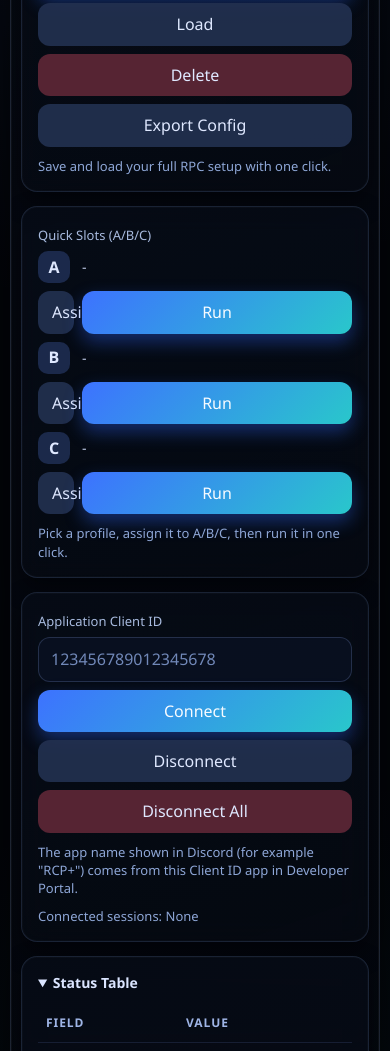
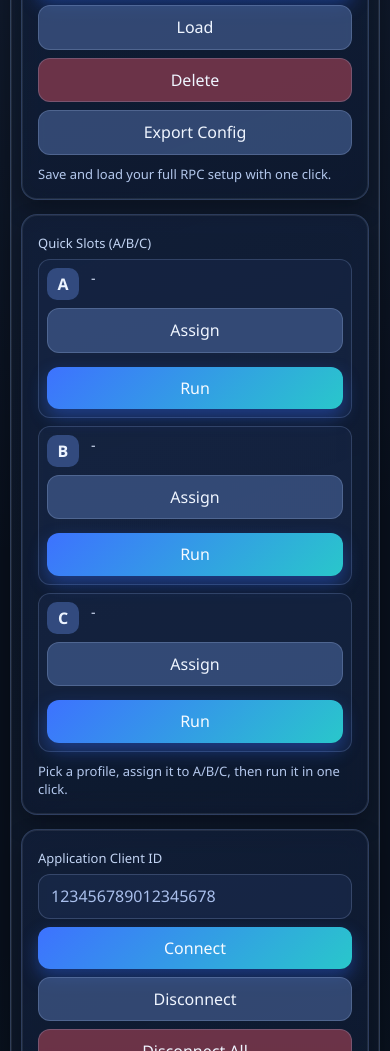
Before and after one commit to tiimii3/rpc-studio, a website: page src/index.html in a window 390 px wide. Shown: the part 844-1895 px from the top of the page. Drawn offline with Linux system fonts and the light colour scheme.

Commit message:
Fix quick slots responsive layout and brighten overall UI theme

```diff
--- a/src/styles.css
+++ b/src/styles.css
@@ -3,7 +3,7 @@
   font-size: 16px;
   line-height: 1.4;
   font-weight: 500;
-  color: #e7edf7;
+  color: #eef4ff;
   color-scheme: dark;
   font-synthesis: none;
   text-rendering: optimizeLegibility;
@@ -22,9 +22,9 @@ body {
   display: flex;
   justify-content: center;
   background:
-    radial-gradient(circle at 15% 0%, rgb(84 140 255 / 15%), transparent 38%),
-    radial-gradient(circle at 90% 90%, rgb(35 198 181 / 10%), transparent 40%),
-    #020409;
+    radial-gradient(circle at 14% 2%, rgb(118 164 255 / 18%), transparent 42%),
+    radial-gradient(circle at 88% 96%, rgb(54 207 189 / 14%), transparent 44%),
+    #09111f;
 }
 
 .app-shell {
@@ -33,20 +33,20 @@ body {
   gap: 14px;
   padding: 10px;
   border-radius: 20px;
-  border: 1px solid rgb(90 110 140 / 32%);
-  background: linear-gradient(165deg, rgb(6 10 19 / 84%), rgb(3 6 12 / 88%));
+  border: 1px solid rgb(146 175 227 / 28%);
+  background: linear-gradient(165deg, rgb(18 29 48 / 78%), rgb(13 22 38 / 80%));
   box-shadow:
-    inset 0 0 0 1px rgb(255 255 255 / 4%),
-    0 24px 56px rgb(0 0 0 / 58%);
-  backdrop-filter: blur(18px) saturate(130%);
+    inset 0 0 0 1px rgb(255 255 255 / 8%),
+    0 22px 50px rgb(0 0 0 / 44%);
+  backdrop-filter: blur(20px) saturate(126%);
 }
 
 .hero {
   padding: 24px;
   border-radius: 18px;
-  border: 1px solid rgb(90 120 182 / 34%);
-  background: linear-gradient(132deg, rgb(18 30 58 / 82%), rgb(7 14 31 / 72%));
-  box-shadow: 0 14px 34px rgb(0 0 0 / 40%);
+  border: 1px solid rgb(150 184 244 / 30%);
+  background: linear-gradient(132deg, rgb(28 45 80 / 72%), rgb(18 31 56 / 68%));
+  box-shadow: 0 12px 28px rgb(0 0 0 / 32%);
 }
 
 .hero-top {
@@ -67,7 +67,7 @@ body {
   letter-spacing: 0.14em;
   text-transform: uppercase;
   font-size: 12px;
-  color: #9ab0ec;
+  color: #b1c4f2;
 }
 
 .lang-switch {
@@ -78,7 +78,7 @@ body {
 
 .lang-switch label {
   font-size: 12px;
-  color: #b7c7ea;
+  color: #cad8f2;
 }
 
 .lang-switch select {
@@ -88,7 +88,7 @@ body {
 .version-line {
   margin: 0;
   font-size: 12px;
-  color: #9db4e7;
+  color: #b3c6ee;
 }
 
 .hero h1 {
@@ -100,23 +100,23 @@ body {
 .subtitle {
   margin: 10px 0 0;
   max-width: 780px;
-  color: #c4d2ef;
+  color: #d8e3f9;
 }
 
 .card {
-  background: linear-gradient(160deg, rgb(7 12 23 / 76%), rgb(6 10 18 / 66%));
-  border: 1px solid rgb(94 116 162 / 24%);
+  background: linear-gradient(160deg, rgb(19 33 60 / 66%), rgb(14 26 48 / 60%));
+  border: 1px solid rgb(144 173 232 / 24%);
   border-radius: 16px;
   padding: 16px;
   box-shadow:
-    inset 0 0 0 1px rgb(255 255 255 / 2%),
-    0 10px 24px rgb(0 0 0 / 42%);
-  backdrop-filter: blur(10px) saturate(120%);
+    inset 0 0 0 1px rgb(255 255 255 / 8%),
+    0 10px 22px rgb(0 0 0 / 28%);
+  backdrop-filter: blur(12px) saturate(122%);
 }
 
 .card label {
   font-size: 13px;
-  color: #a8bbdf;
+  color: #c2d4f3;
 }
 
 .behavior-row {
@@ -127,7 +127,7 @@ body {
   display: inline-flex;
   align-items: center;
   gap: 10px;
-  color: #d5def5;
+  color: #e7efff;
   font-size: 14px;
 }
 
@@ -161,6 +161,10 @@ body {
   grid-template-columns: 36px 1fr auto auto;
   gap: 8px;
   align-items: center;
+  padding: 8px;
+  border-radius: 12px;
+  border: 1px solid rgb(149 176 230 / 22%);
+  background: rgb(31 49 87 / 34%);
 }
 
 .slot-label {
@@ -170,14 +174,14 @@ body {
   width: 32px;
   height: 32px;
   border-radius: 10px;
-  background: rgb(29 44 79 / 94%);
-  color: #dfe8ff;
+  background: rgb(55 81 136 / 88%);
+  color: #edf4ff;
   font-weight: 700;
 }
 
 .slot-name {
   font-size: 14px;
-  color: #c3d0ed;
+  color: #dde8ff;
   overflow: hidden;
   text-overflow: ellipsis;
   white-space: nowrap;
@@ -186,7 +190,7 @@ body {
 .hint {
   margin: 10px 0 0;
   font-size: 13px;
-  color: #8ea7d7;
+  color: #b4c8ed;
 }
 
 .updates-row {
@@ -271,34 +275,35 @@ button:disabled {
 }
 
 button.ghost {
-  background: rgb(34 48 80 / 92%);
-  color: #dfe8ff;
+  background: rgb(66 92 142 / 70%);
+  color: #eff5ff;
+  border: 1px solid rgb(171 194 237 / 24%);
   box-shadow: none;
 }
 
 button.danger {
-  background: rgb(94 39 55 / 92%);
+  background: rgb(121 55 76 / 88%);
 }
 
 input,
 select {
   width: 100%;
-  border: 1px solid rgb(108 134 186 / 28%);
+  border: 1px solid rgb(167 192 241 / 22%);
   border-radius: 12px;
   padding: 10px 12px;
   font: inherit;
-  color: #edf3ff;
-  background: rgb(10 17 33 / 88%);
+  color: #f3f7ff;
+  background: rgb(28 45 79 / 62%);
 }
 
 input::placeholder {
-  color: #7188b8;
+  color: #a9bfec;
 }
 
 input:focus,
 select:focus {
-  outline: 1px solid rgb(102 162 255 / 76%);
-  border-color: rgb(108 171 255 / 72%);
+  outline: 1px solid rgb(130 191 255 / 74%);
+  border-color: rgb(147 203 255 / 72%);
 }
 
 select {
@@ -309,7 +314,7 @@ select {
   cursor: pointer;
   font-size: 14px;
   font-weight: 700;
-  color: #dbe5ff;
+  color: #ebf2ff;
   margin-bottom: 12px;
 }
 
@@ -333,14 +338,14 @@ select {
 
 .status-table th {
   font-size: 12px;
-  color: #9fb5e6;
+  color: #bfd2f4;
   text-transform: uppercase;
   letter-spacing: 0.08em;
 }
 
 .status-table td.field-name {
   width: 280px;
-  color: #c1d0ec;
+  color: #d4e2fb;
   font-size: 13px;
 }
 
@@ -353,7 +358,7 @@ select {
 .status {
   margin: 4px;
   font-size: 14px;
-  color: #9fb0d9;
+  color: #c1d2f3;
 }
 
 .status[data-tone="good"] {
@@ -374,11 +379,17 @@ select {
   }
 
   .slot-row {
-    grid-template-columns: 36px 1fr;
+    grid-template-columns: 36px minmax(0, 1fr);
+    align-items: start;
   }
 
   .slot-row button {
+    grid-column: 1 / -1;
     width: 100%;
+  }
+
+  .slot-row button + button {
+    margin-top: 6px;
   }
 }
 
```
